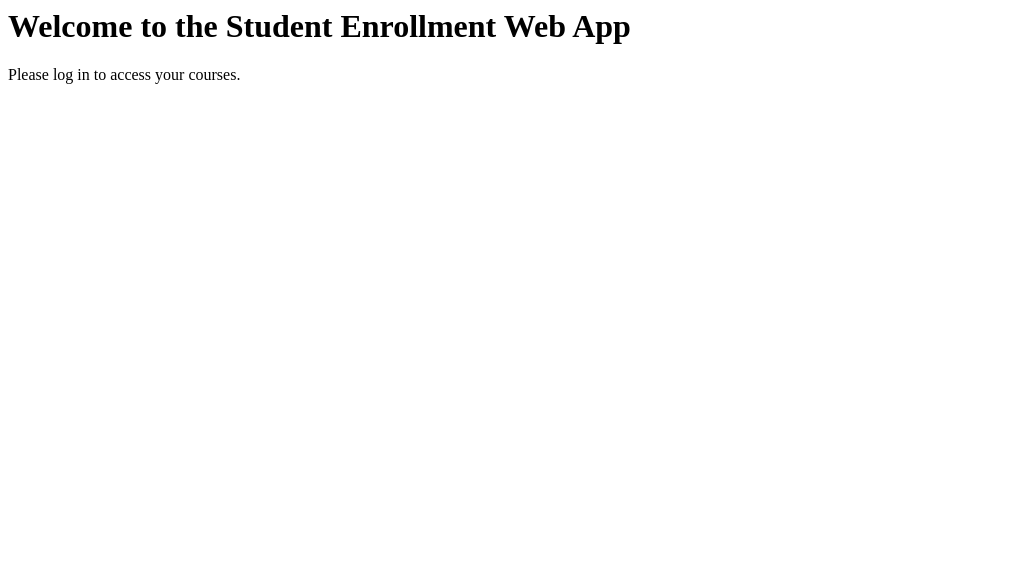
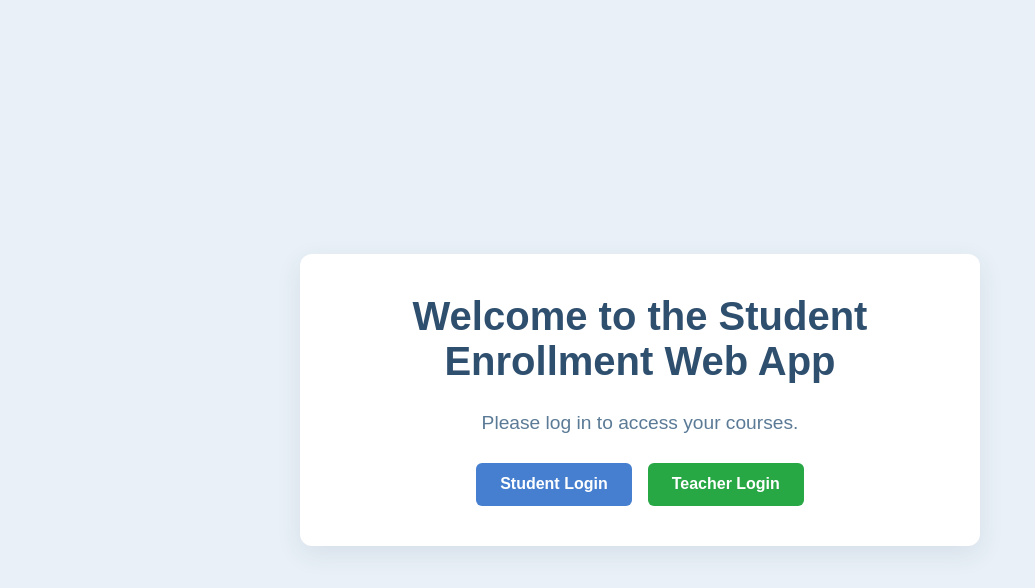
Before and after one commit to sidkrishna07/Class-Scheduler, a Flask app: page / in a window 1280 px wide. Shown: the top 588 px of the page, without its empty margins (0-1035 px from the left). Run offline with Flask 3, Linux system fonts and the light colour scheme.

Commit message:
seperated two buttons for homepage teacher student

```diff
--- a/app.py
+++ b/app.py
@@ -58,7 +58,27 @@ def load_user(user_id):
 # Routes
 @app.route('/')
 def home():
-    return "<h1>Welcome to the Student Enrollment Web App</h1><p>Please log in to access your courses.</p>"
+    return '''
+    <!DOCTYPE html>
+    <html lang="en">
+    <head>
+        <meta charset="UTF-8">
+        <meta name="viewport" content="width=device-width, initial-scale=1.0">
+        <title>Student Enrollment System</title>
+        <link rel="stylesheet" href="/static/styles.css">
+    </head>
+    <body>
+        <div class="welcome-box">
+            <h1>Welcome to the Student Enrollment Web App</h1>
+            <p>Please log in to access your courses.</p>
+            <div class="button-container">
+                <a href="/login" class="login-button student-button">Student Login</a>
+                <a href="/teacher_login" class="login-button teacher-button">Teacher Login</a>
+            </div>
+        </div>
+    </body>
+    </html>
+    '''
 
 @app.route('/login', methods=['GET', 'POST'])
 def login():
--- a/static/styles.css
+++ b/static/styles.css
@@ -243,3 +243,66 @@ tr:hover {
     font-weight: bold;
     margin-bottom: 1rem;
 }
+
+/* Landing Page Styles */
+.welcome-box {
+    background-color: white;
+    border-radius: 12px;
+    box-shadow: 0 8px 24px rgba(47, 79, 111, 0.1);
+    padding: 2.5rem;
+    max-width: 600px;
+    width: 90%;
+    text-align: center;
+    animation: fadeIn 0.5s ease-out;
+}
+
+@keyframes fadeIn {
+    from { opacity: 0; transform: translateY(20px); }
+    to { opacity: 1; transform: translateY(0); }
+}
+
+.welcome-box h1 {
+    color: #2f4f6f;
+    margin: 0 0 1.5rem 0;
+    font-size: 2.5rem;
+    font-weight: bold;
+}
+
+.welcome-box p {
+    color: #5a7a96;
+    font-size: 1.2rem;
+    line-height: 1.6;
+    margin: 0;
+}
+
+.button-container {
+    display: flex;
+    gap: 1rem;
+    justify-content: center;
+    margin-top: 1.5rem;
+}
+
+.login-button {
+    padding: 0.8rem 1.5rem;
+    color: white;
+    text-decoration: none;
+    border-radius: 6px;
+    font-weight: bold;
+    transition: background-color 0.2s ease;
+}
+
+.student-button {
+    background-color: #467fcf;
+}
+
+.student-button:hover {
+    background-color: #3a6cbf;
+}
+
+.teacher-button {
+    background-color: #28a745;
+}
+
+.teacher-button:hover {
+    background-color: #218838;
+}
```
Also changed, not shown: instance/enrollment.db, random.txt (deleted), 3 other files.
